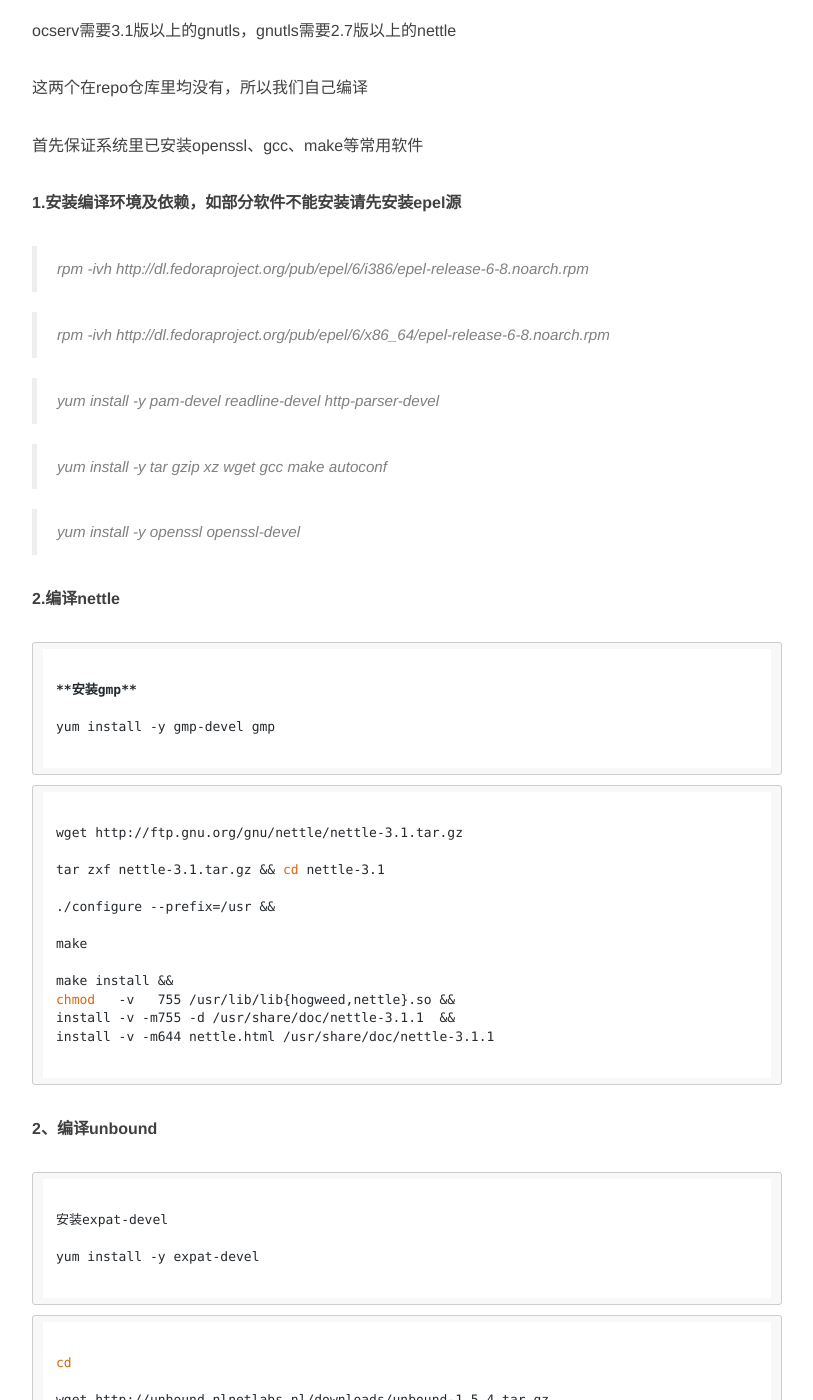
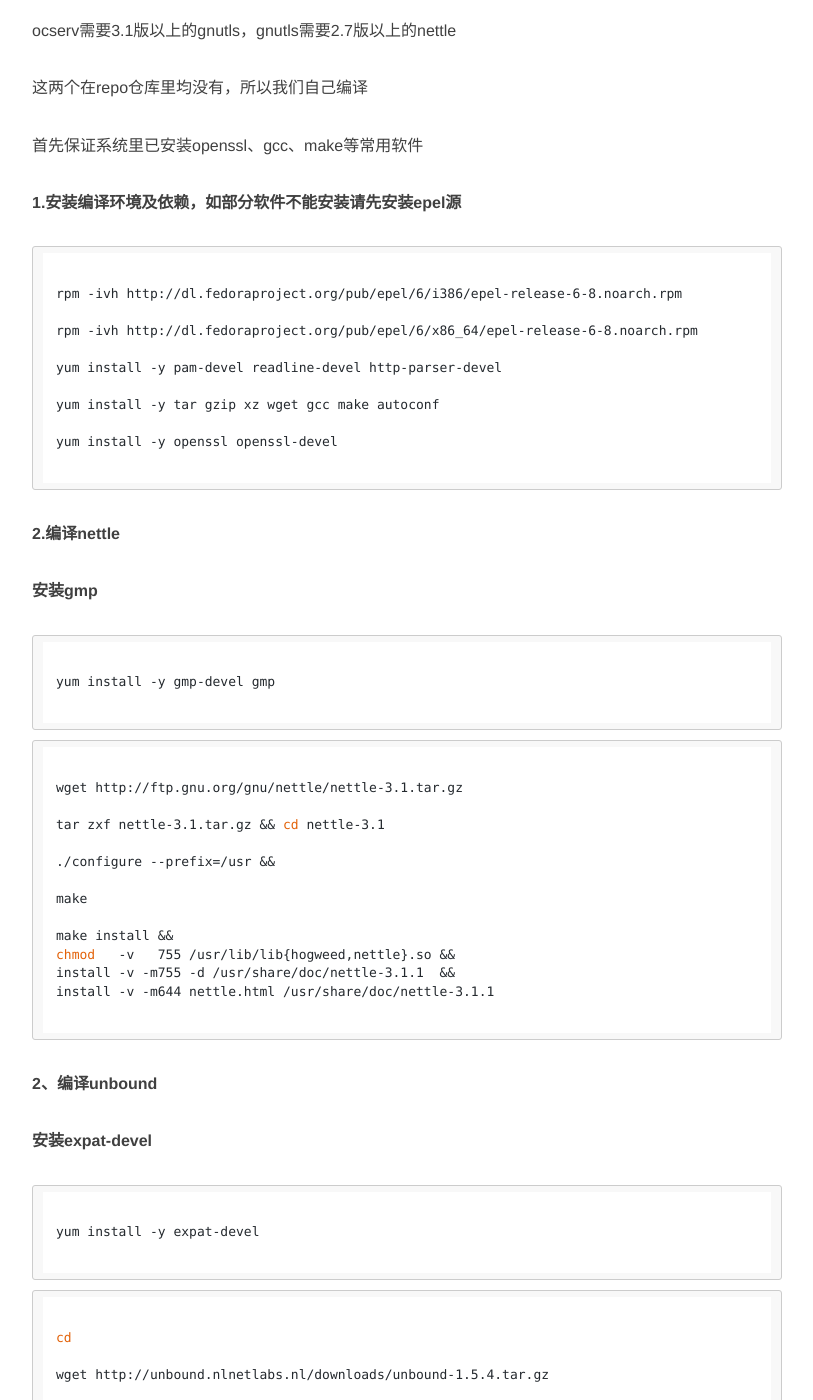
Before and after one commit to EwanZhang/EwanZhang, a Jekyll site: the page built from _posts/2015-07-04-centos6配置anyconnect.md, in a window 1280 px wide and 1400 px high, scrolled down 391 px. Shown: the whole window, without its empty margins (233-1046 px from the left). Built offline with Jekyll 4.4.1, drawn with Linux system fonts in a browser that asks for light colours; nearby versions of some CDN libraries; comment, search, counter and statistics services are not loaded; some of the changed text lies outside the part shown.

Commit message:
Update 2015-07-04-centos6配置anyconnect.md

````diff
--- a/_posts/2015-07-04-centos6配置anyconnect.md
+++ b/_posts/2015-07-04-centos6配置anyconnect.md
@@ -20,22 +20,25 @@
 
 **1.安装编译环境及依赖，如部分软件不能安装请先安装epel源**
 
-> rpm -ivh http://dl.fedoraproject.org/pub/epel/6/i386/epel-release-6-8.noarch.rpm
+```html
 
-> rpm -ivh http://dl.fedoraproject.org/pub/epel/6/x86_64/epel-release-6-8.noarch.rpm
+rpm -ivh http://dl.fedoraproject.org/pub/epel/6/i386/epel-release-6-8.noarch.rpm
 
-> yum install -y pam-devel readline-devel http-parser-devel
+rpm -ivh http://dl.fedoraproject.org/pub/epel/6/x86_64/epel-release-6-8.noarch.rpm
 
-> yum install -y tar gzip xz wget gcc make autoconf
+yum install -y pam-devel readline-devel http-parser-devel
 
-> yum install -y openssl openssl-devel
+yum install -y tar gzip xz wget gcc make autoconf
 
+yum install -y openssl openssl-devel
+
+```
 
 **2.编译nettle**
 
+**安装gmp**
+
 ```html
-
-**安装gmp**
 
 yum install -y gmp-devel gmp
 
@@ -60,9 +63,9 @@
 
 **2、编译unbound**
 
+**安装expat-devel**
+
 ```html
-
-安装expat-devel
 
 yum install -y expat-devel
 
@@ -134,9 +137,9 @@
 
 ```
 
+**安装libtasn1**
+
 ```html
-
-安装libtasn1
 
 cd
 
@@ -154,9 +157,9 @@
 
 ```
 
+**安装gnutls**
+
 ```html
-
-安装gnutls
 
 cd
 
````
Also changed, not shown: other parts of _posts/2015-07-04-centos6配置anyconnect.md (+4 -4 lines).
